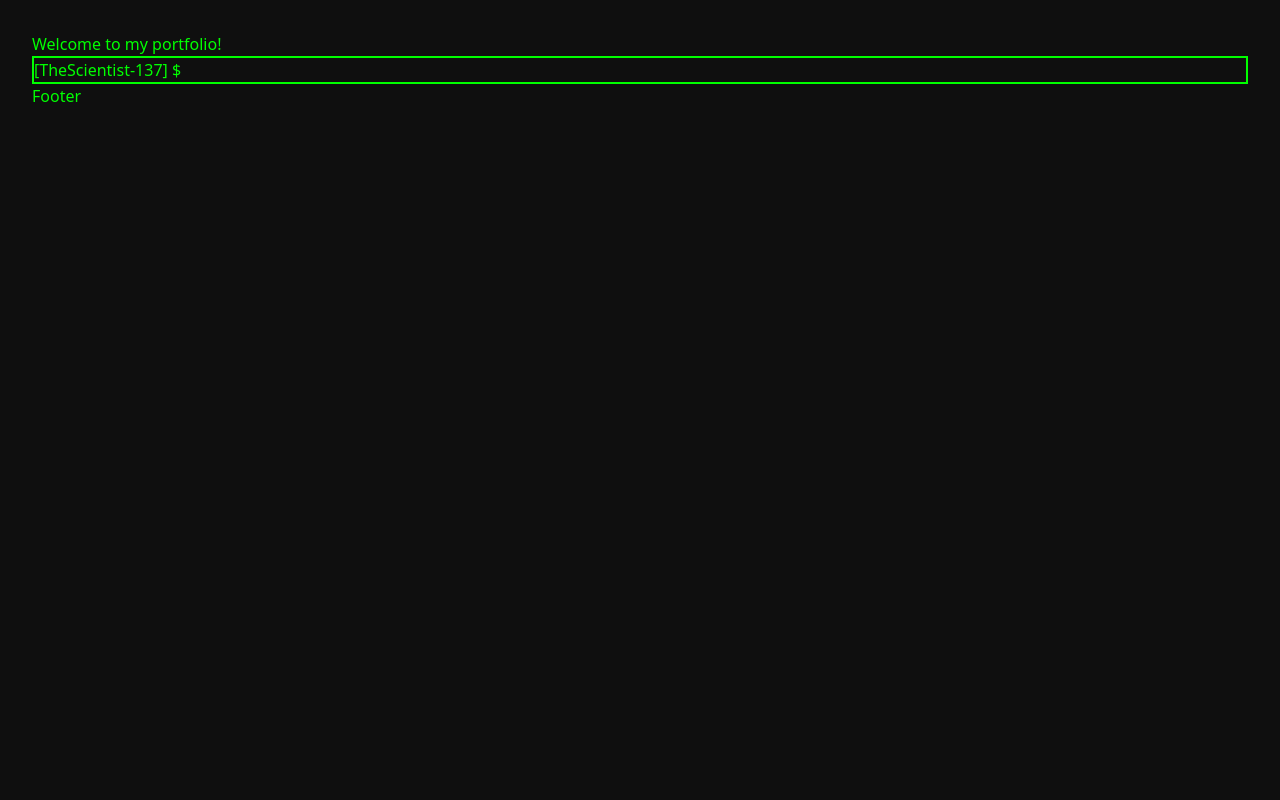
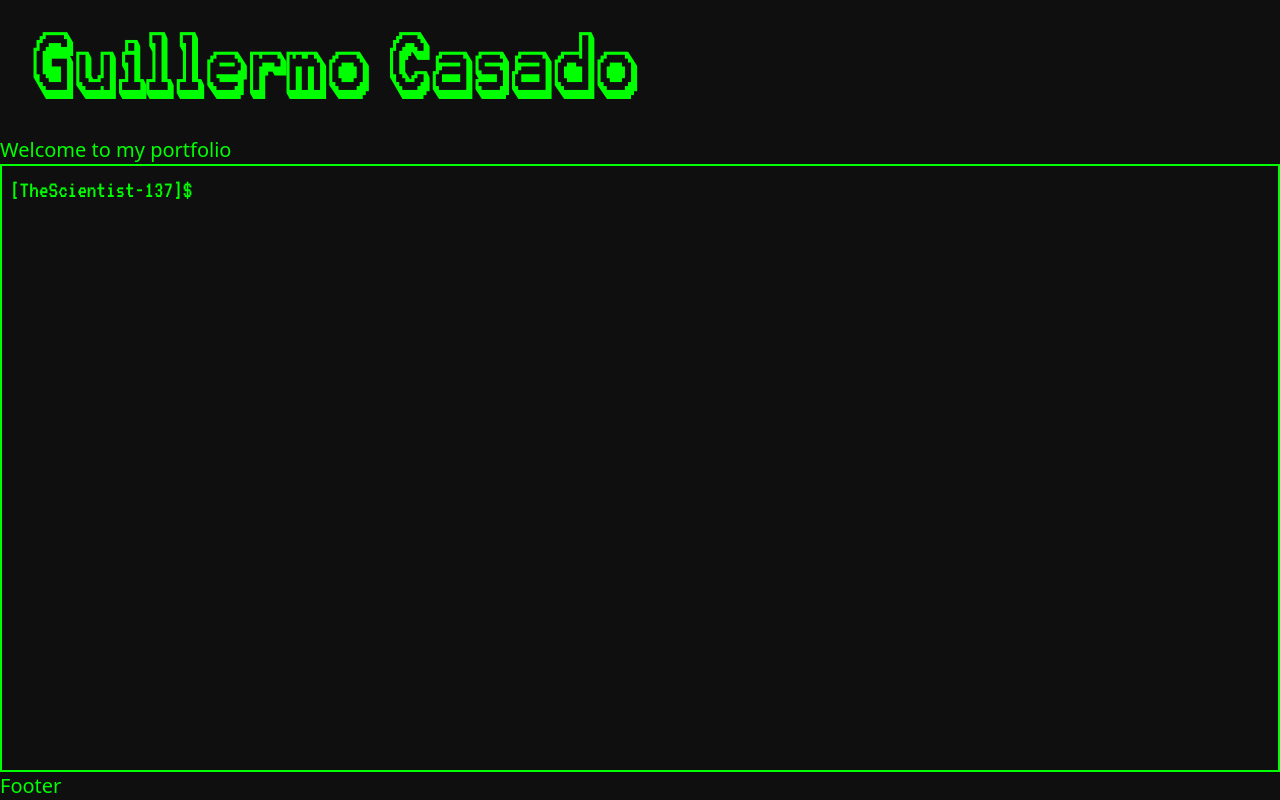
Before and after one commit to TheScientist137/portfolio-2025, a React (Vite) app: page / in a window 1280 px wide. Built offline with nearby package versions, Linux system fonts and the light colour scheme.

Commit message:
Added title and terminal fonts -- some layout style changes

```diff
--- a/index.html
+++ b/index.html
@@ -1,13 +1,19 @@
 <!doctype html>
 <html lang="en">
+
 <head>
   <meta charset="UTF-8" />
   <link rel="icon" type="image/svg+xml" href="/vite.svg" />
+  <link rel="preconnect" href="https://fonts.googleapis.com">
+  <link rel="preconnect" href="https://fonts.gstatic.com" crossorigin>
+  <link href="https://fonts.googleapis.com/css2?family=VT323&display=swap" rel="stylesheet">
   <meta name="viewport" content="width=device-width, initial-scale=1.0" />
   <title>GuillermoCN</title>
 </head>
+
 <body>
   <div id="root"></div>
   <script type="module" src="/src/main.tsx"></script>
 </body>
+
 </html>
--- a/src/components/Layout.tsx
+++ b/src/components/Layout.tsx
@@ -1,11 +1,16 @@
 import { Outlet } from "react-router";
 import Terminal from "./Terminal";
+
+// cambiar fuentes (¿ tamaño fijo de termial con scroll + content => grow)
 
 export default function Layout() {
  return (
   // introducir retro font
-  <div className="min-h-screen bg-retroBlack text-retroGreen p-8">
+  <div className="min-h-screen flex flex-col bg-retroBlack text-xl text-retroGreen">
    {/* CRT Effect */}
+   <h1 className="p-8 font-retroTitle text-7xl">Guillermo Casado</h1>
+
+
    <main>
     <Outlet />
    </main>
--- a/src/components/Terminal.tsx
+++ b/src/components/Terminal.tsx
@@ -38,7 +38,7 @@
  }
 
  return (
-  <div className="border-2">
+<div className="p-2 flex-grow border-2 font-retroFont text-2xl">
    <div> {/* Output Line Container */}
     {output.map((line, index) => (
      <p key={index}>{line}</p>
@@ -46,7 +46,7 @@
    </div>
 
    <div> {/* Input Container */}
-    <span>[TheScientist-137] $ </span>
+    <span>[TheScientist-137]$ </span>
     <input
      type="text"
      value={input}
--- a/src/index.css
+++ b/src/index.css
@@ -1,7 +1,16 @@
 @import "tailwindcss";
+
+/* Fonts */
+@font-face {
+  font-family: 'retroTitle';
+  src: url('../public//fonts/karma.future-regular.otf');
+}
 
 /* Theme Variables */
 @theme {
   --color-retroGreen: #00ff00;
   --color-retroBlack: #0f0f0f;
+
+  --font-retroFont: 'VT323', monospace;
+  --font-retroTitle: retroTitle
 }
--- a/src/pages/Home.tsx
+++ b/src/pages/Home.tsx
@@ -1,9 +1,11 @@
-// Add Terminal -- in all pages?
+
+
+// Crear un componente reutilizable para todas las paginas!
 
 export default function Home() {
  return (
   <div>
-   <h1>Welcome to my portfolio!</h1>
+   <h1>Welcome to my portfolio</h1>
    {/*  Terminal Component => explain commands to travel between pages */}
   </div>
  )
```
Also changed, not shown: public/fonts/karma.future-regular.otf (added). Lines whose indentation alone changed are shown as unchanged.
